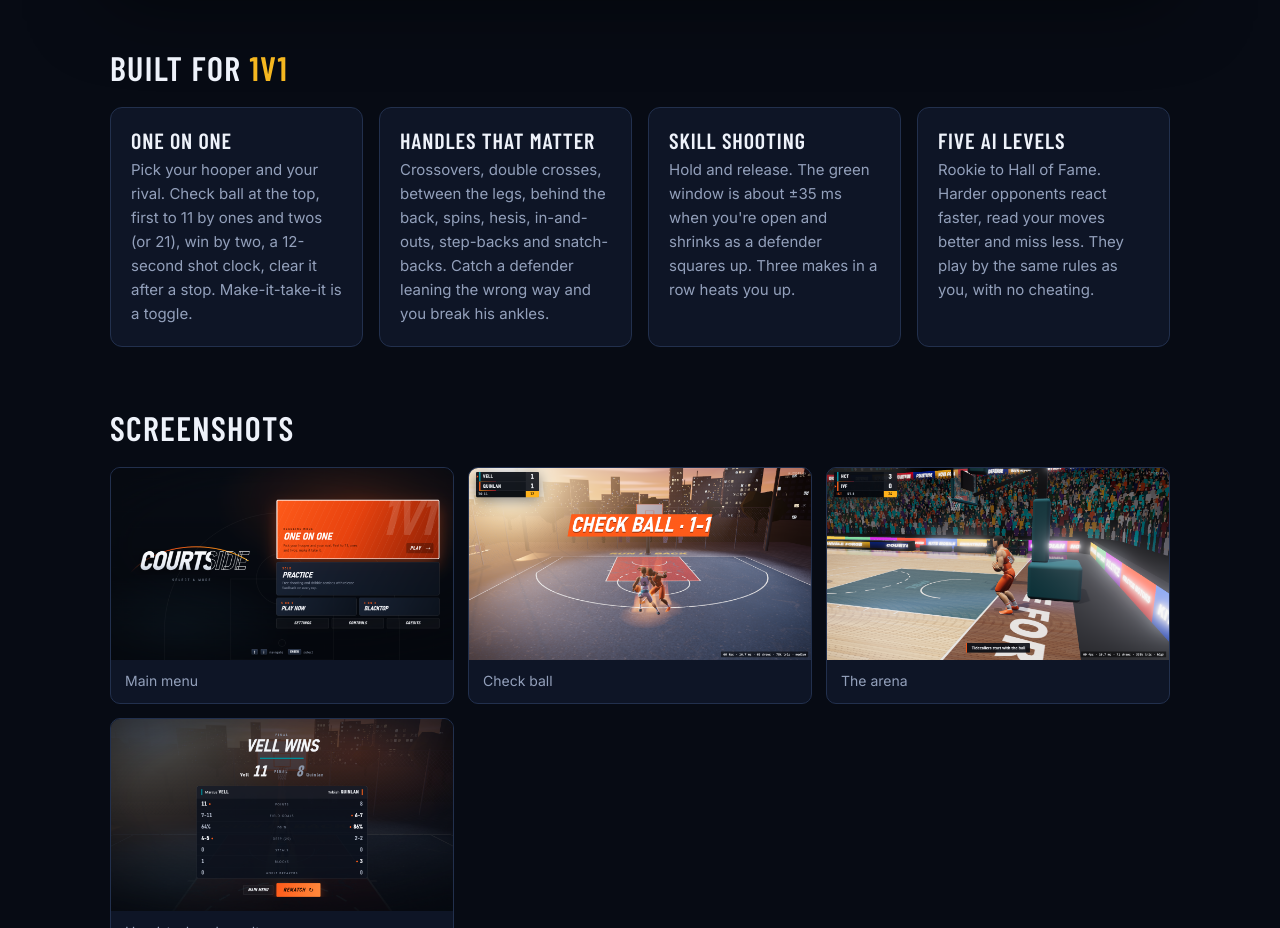
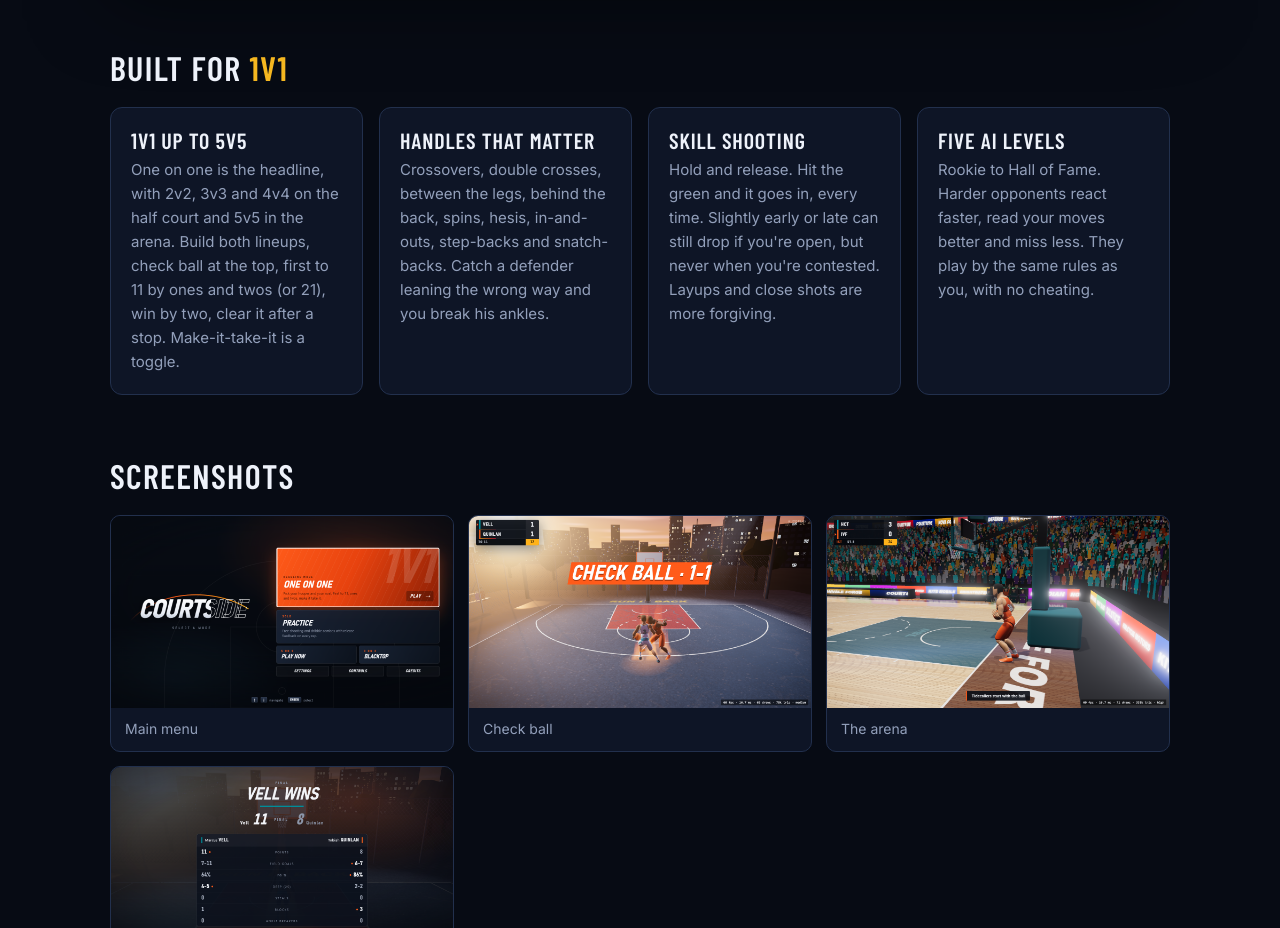
Before and after one commit to DoubleA-Digital/Courtside-Download, a plain HTML site: page index.html in a window 1280 px wide. Shown: the part 1060-1988 px from the top of the page. Drawn offline with nearby package versions, Linux system fonts and the light colour scheme; a web font is replaced by a local one.

Commit message:
Page copy: 1v1-5v5, green-means-make

```diff
--- a/index.html
+++ b/index.html
@@ -92,9 +92,9 @@
     <section>
       <h2>Built for <span>1v1</span></h2>
       <div class="grid">
-        <div class="card"><h3>One on one</h3><p>Pick your hooper and your rival. Check ball at the top, first to 11 by ones and twos (or 21), win by two, a 12-second shot clock, clear it after a stop. Make-it-take-it is a toggle.</p></div>
+        <div class="card"><h3>1v1 up to 5v5</h3><p>One on one is the headline, with 2v2, 3v3 and 4v4 on the half court and 5v5 in the arena. Build both lineups, check ball at the top, first to 11 by ones and twos (or 21), win by two, clear it after a stop. Make-it-take-it is a toggle.</p></div>
         <div class="card"><h3>Handles that matter</h3><p>Crossovers, double crosses, between the legs, behind the back, spins, hesis, in-and-outs, step-backs and snatch-backs. Catch a defender leaning the wrong way and you break his ankles.</p></div>
-        <div class="card"><h3>Skill shooting</h3><p>Hold and release. The green window is about &plusmn;35 ms when you're open and shrinks as a defender squares up. Three makes in a row heats you up.</p></div>
+        <div class="card"><h3>Skill shooting</h3><p>Hold and release. Hit the green and it goes in, every time. Slightly early or late can still drop if you're open, but never when you're contested. Layups and close shots are more forgiving.</p></div>
         <div class="card"><h3>Five AI levels</h3><p>Rookie to Hall of Fame. Harder opponents react faster, read your moves better and miss less. They play by the same rules as you, with no cheating.</p></div>
       </div>
     </section>
```
